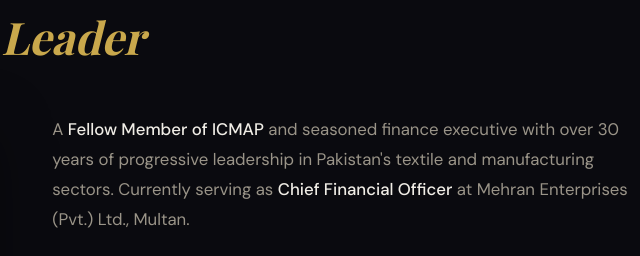
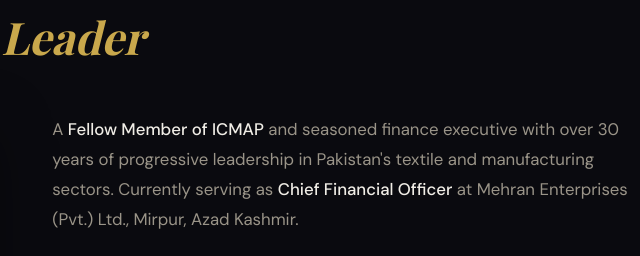
Before and after one commit to rafiqfcma/rafiqfcma.github.io, a plain HTML site: page index.html in a window 1280 px wide. Shown: the part 900-1156 px from the top of the page, 519-1159 px from the left. Drawn offline with nearby package versions, Linux system fonts and the light colour scheme.

Commit message:
Correct location in bio from Multan to Mirpur
Updated the location in the bio from Multan to Mirpur, Azad Kashmir.

```diff
--- a/index.html
+++ b/index.html
@@ -477,7 +477,8 @@
       </div>
     </div>
     <div class="about-bio reveal">
-      <p>A <strong>Fellow Member of ICMAP</strong> and seasoned finance executive with over 30 years of progressive leadership in Pakistan's textile and manufacturing sectors. Currently serving as <strong>Chief Financial Officer</strong> at Mehran Enterprises (Pvt.) Ltd., Multan.</p>
+      <p>A <strong>Fellow Member of ICMAP</strong> and seasoned finance executive with over 30 years of progressive leadership in Pakistan's textile and manufacturing sectors. Currently serving as <strong>Chief Financial Officer</strong> at Mehran Enterprises (Pvt.) Ltd., Mirpur,
+       Azad Kashmir.</p>
       <p>My career spans strategic financial management, procurement governance, internal audit, and large-team leadership. I have consistently served as a <strong>strategic partner to top management</strong>, driving organizational performance through financial discipline, ERP excellence, and compliance mastery.</p>
       <p>A proud <strong>Member of Multan Branch Council – ICMA Pakistan</strong>, I combine academic rigor with decades of real-world execution in high-stakes corporate environments.</p>
 
```
